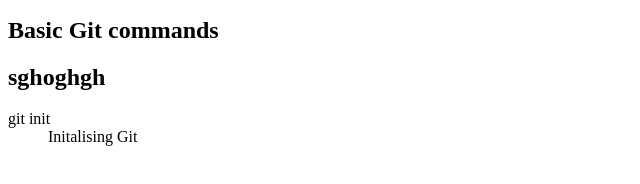
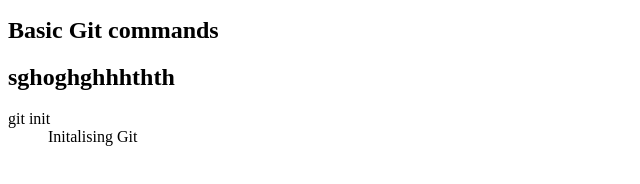
Before and after one commit to jsbkr/Git-basics, a plain HTML site: page index.html in a window 1280 px wide. Shown: the part 300-484 px from the top of the page, 0-640 px from the left. Drawn offline with Linux system fonts and the light colour scheme.

Commit message:
yo yo u added it homie woohoo

```diff
--- a/index.html
+++ b/index.html
@@ -38,7 +38,7 @@
             <script type="text/javascript"></script>
 
                                <h1>Basic Git commands</h1>
-                               <h1>sghoghgh</h1>
+                               <h1>sghoghghhhthth</h1>
                                 <dl>
                                   <dt>git init</dt>
                                   <dd>Initalising Git</dd>
```
